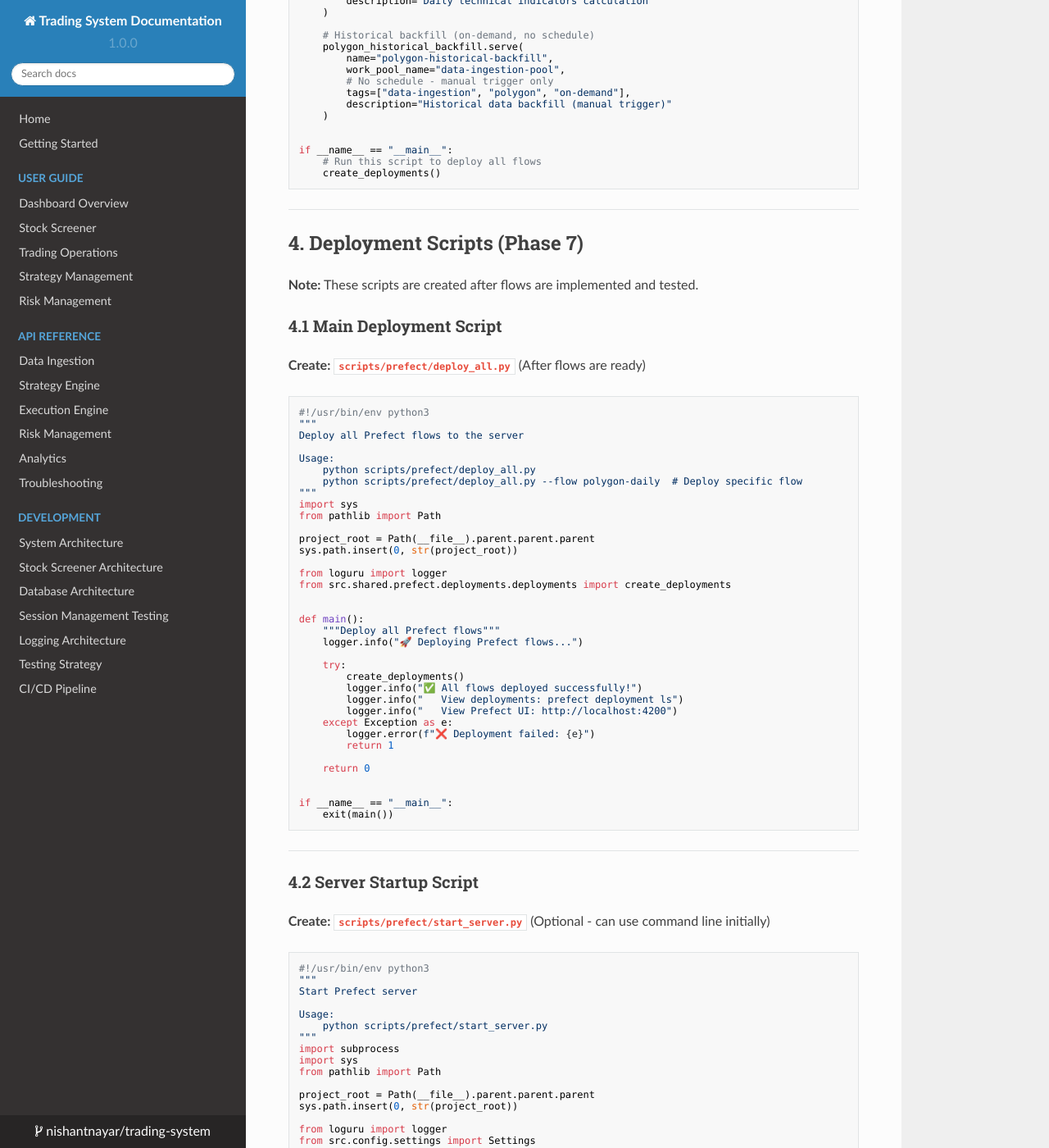
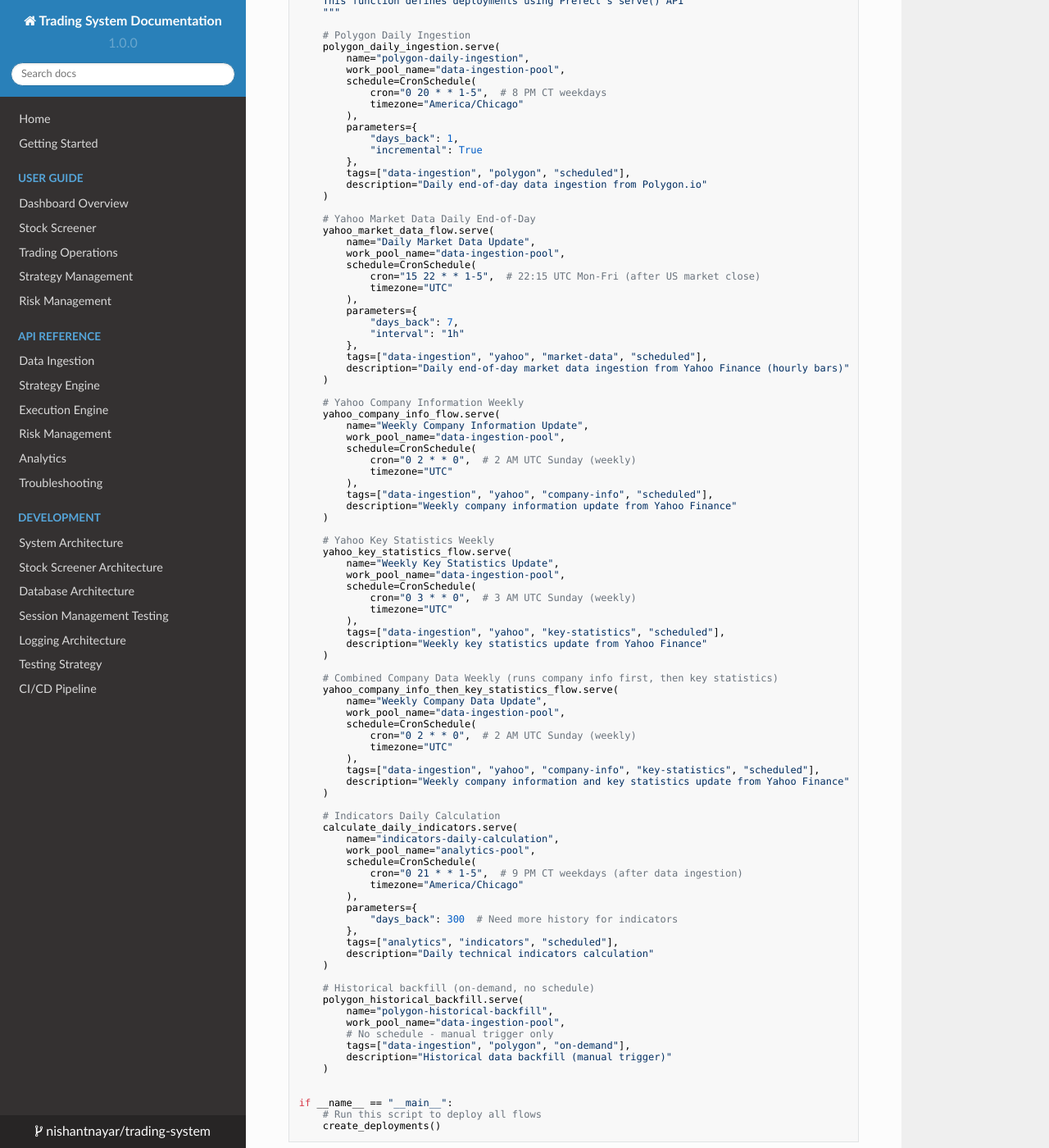
Before and after one commit to nishantnayar/Trading-System, an MkDocs documentation site: the page built from docs/development/prefect-deployment-plan.md, in a window 1280 px wide and 1400 px high, scrolled down 9804 px. Shown: the whole window at 82% size. Built offline with MkDocs 1.6.1, drawn with Linux system fonts in a browser that asks for light colours; nearby versions of some CDN libraries; some of the changed text lies outside the part shown.

Commit message:
Update Yahoo Finance flow deployments to include new weekly and daily schedules for market data, company information, and key statistics, enhancing data ingestion capabilities.

```diff
--- a/docs/development/prefect-deployment-plan.md
+++ b/docs/development/prefect-deployment-plan.md
@@ -112,17 +112,60 @@
         - polygon
         - scheduled
 
-    - name: yahoo-market-data-hourly
-      flow_name: yahoo-market-data-hourly
+    - name: Daily Market Data Update
+      flow_name: Daily Market Data Update
       entrypoint: src/shared/prefect/flows/data_ingestion/yahoo_flows.py:yahoo_market_data_flow
       work_pool_name: data-ingestion-pool
       schedule:
-        cron: "0 * * * 1-5"  # Every hour weekdays
-        timezone: "America/Chicago"
-      parameters: {}
+        cron: "15 22 * * 1-5"  # 22:15 UTC Mon-Fri (after US market close)
+        timezone: "UTC"
+      parameters:
+        days_back: 7
+        interval: "1h"
       tags:
         - data-ingestion
         - yahoo
+        - market-data
+        - scheduled
+
+    - name: Weekly Company Information Update
+      flow_name: Weekly Company Information Update
+      entrypoint: src/shared/prefect/flows/data_ingestion/yahoo_flows.py:yahoo_company_info_flow
+      work_pool_name: data-ingestion-pool
+      schedule:
+        cron: "0 2 * * 0"  # 2 AM UTC Sunday (weekly)
+        timezone: "UTC"
+      tags:
+        - data-ingestion
+        - yahoo
+        - company-info
+        - scheduled
+
+    - name: Weekly Key Statistics Update
+      flow_name: Weekly Key Statistics Update
+      entrypoint: src/shared/prefect/flows/data_ingestion/yahoo_flows.py:yahoo_key_statistics_flow
+      work_pool_name: data-ingestion-pool
+      schedule:
+        cron: "0 3 * * 0"  # 3 AM UTC Sunday (weekly)
+        timezone: "UTC"
+      tags:
+        - data-ingestion
+        - yahoo
+        - key-statistics
+        - scheduled
+
+    - name: Weekly Company Data Update
+      flow_name: Weekly Company Data Update
+      entrypoint: src/shared/prefect/flows/data_ingestion/yahoo_flows.py:yahoo_company_info_then_key_statistics_flow
+      work_pool_name: data-ingestion-pool
+      schedule:
+        cron: "0 2 * * 0"  # 2 AM UTC Sunday (weekly)
+        timezone: "UTC"
+      tags:
+        - data-ingestion
+        - yahoo
+        - company-info
+        - key-statistics
         - scheduled
 
     - name: indicators-daily-calculation
@@ -627,16 +670,56 @@
         description="Daily end-of-day data ingestion from Polygon.io"
     )
 
-    # Yahoo Market Data Hourly
+    # Yahoo Market Data Daily End-of-Day
     yahoo_market_data_flow.serve(
-        name="yahoo-market-data-hourly",
+        name="Daily Market Data Update",
         work_pool_name="data-ingestion-pool",
         schedule=CronSchedule(
-            cron="0 * * * 1-5",  # Every hour weekdays
-            timezone="America/Chicago"
+            cron="15 22 * * 1-5",  # 22:15 UTC Mon-Fri (after US market close)
+            timezone="UTC"
         ),
-        tags=["data-ingestion", "yahoo", "scheduled"],
-        description="Hourly market data ingestion from Yahoo Finance"
+        parameters={
+            "days_back": 7,
+            "interval": "1h"
+        },
+        tags=["data-ingestion", "yahoo", "market-data", "scheduled"],
+        description="Daily end-of-day market data ingestion from Yahoo Finance (hourly bars)"
+    )
+
+    # Yahoo Company Information Weekly
+    yahoo_company_info_flow.serve(
+        name="Weekly Company Information Update",
+        work_pool_name="data-ingestion-pool",
+        schedule=CronSchedule(
+            cron="0 2 * * 0",  # 2 AM UTC Sunday (weekly)
+            timezone="UTC"
+        ),
+        tags=["data-ingestion", "yahoo", "company-info", "scheduled"],
+        description="Weekly company information update from Yahoo Finance"
+    )
+
+    # Yahoo Key Statistics Weekly
+    yahoo_key_statistics_flow.serve(
+        name="Weekly Key Statistics Update",
+        work_pool_name="data-ingestion-pool",
+        schedule=CronSchedule(
+            cron="0 3 * * 0",  # 3 AM UTC Sunday (weekly)
+            timezone="UTC"
+        ),
+        tags=["data-ingestion", "yahoo", "key-statistics", "scheduled"],
+        description="Weekly key statistics update from Yahoo Finance"
+    )
+
+    # Combined Company Data Weekly (runs company info first, then key statistics)
+    yahoo_company_info_then_key_statistics_flow.serve(
+        name="Weekly Company Data Update",
+        work_pool_name="data-ingestion-pool",
+        schedule=CronSchedule(
+            cron="0 2 * * 0",  # 2 AM UTC Sunday (weekly)
+            timezone="UTC"
+        ),
+        tags=["data-ingestion", "yahoo", "company-info", "key-statistics", "scheduled"],
+        description="Weekly company information and key statistics update from Yahoo Finance"
     )
 
     # Indicators Daily Calculation
```
Also changed, not shown: docs/development/architecture.md (+4 -3 lines).
